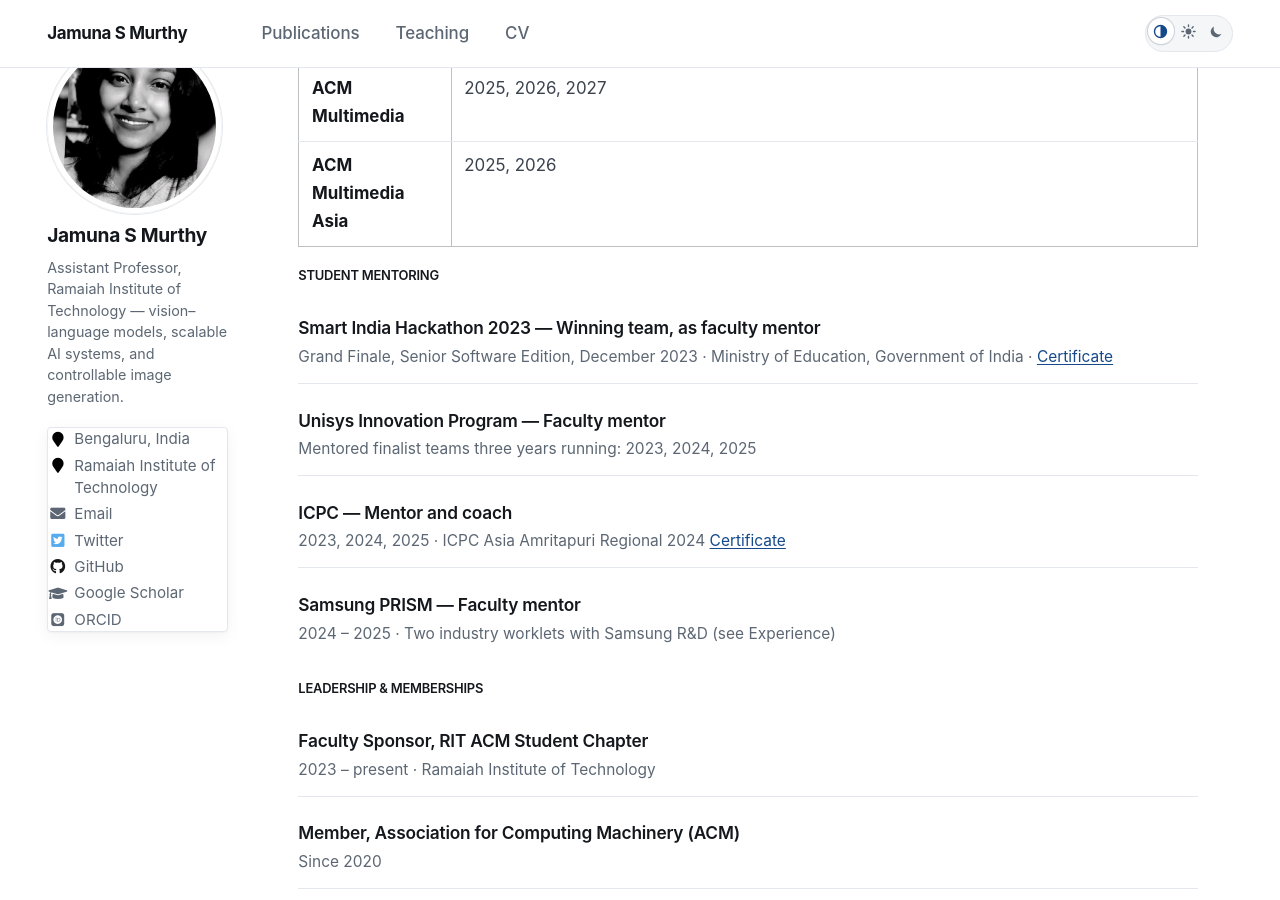
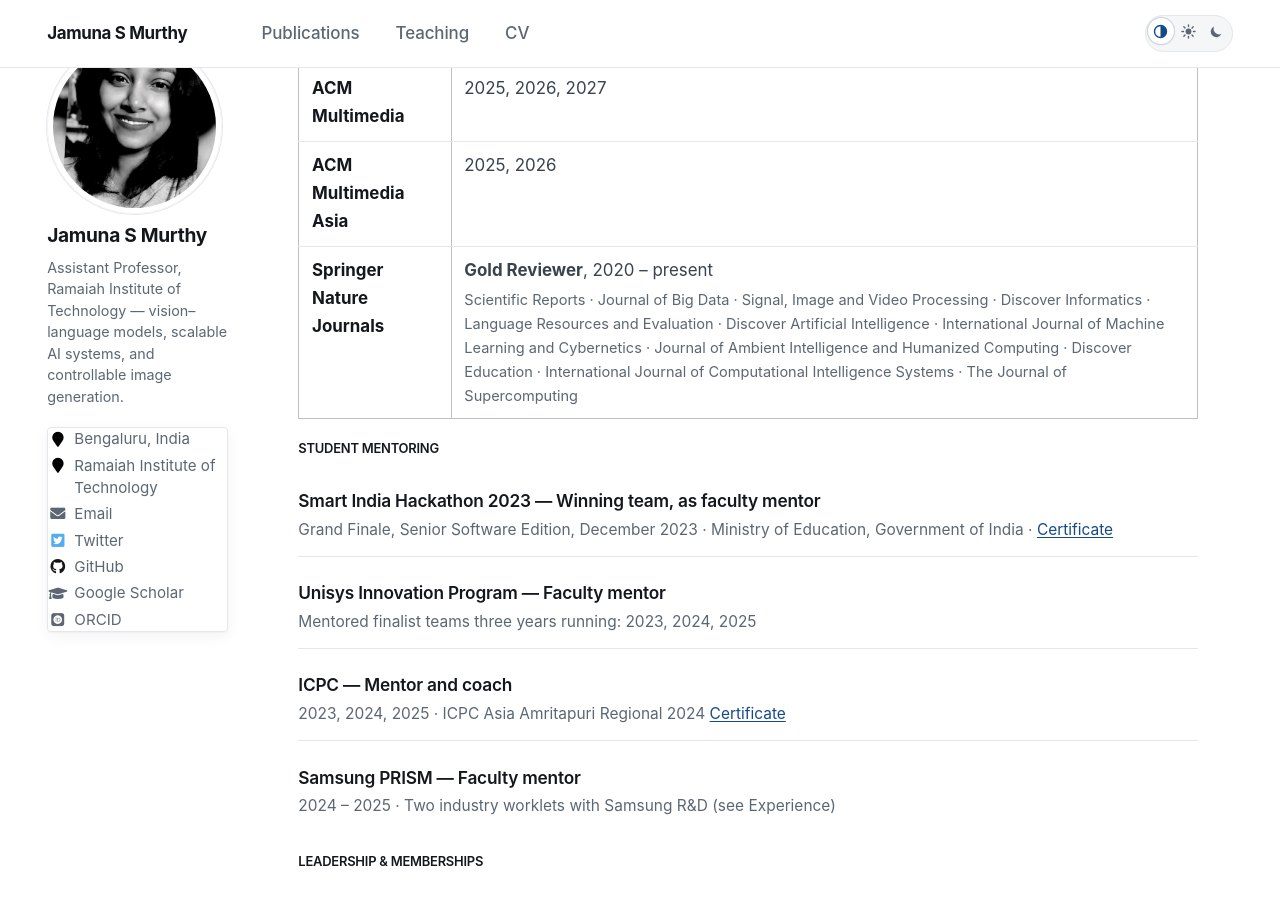
Before and after one commit to JamunaSMurthy/JamunaSMurthy.github.io, a Jekyll site: the page built from _pages/about.md, in a window 1280 px wide and 900 px high, scrolled down 6125 px. Built offline with Jekyll 4.4.1, drawn with Linux system fonts in a browser that asks for light colours; some web fonts are replaced.

Commit message:
Add Springer Nature Gold Reviewer journal service
Co-Authored-By: Claude Opus 5.5 <noreply@anthropic.com>

```diff
--- a/_pages/about.md
+++ b/_pages/about.md
@@ -369,6 +369,10 @@ I received my M.Tech. from Ramaiah Institute of Technology, where my thesis won
       <th scope="row">ACM Multimedia Asia</th>
       <td>2025, 2026</td>
     </tr>
+    <tr>
+      <th scope="row">Springer Nature Journals</th>
+      <td><strong>Gold Reviewer</strong>, 2020 – present<span class="ak-note">Scientific Reports · Journal of Big Data · Signal, Image and Video Processing · Discover Informatics · Language Resources and Evaluation · Discover Artificial Intelligence · International Journal of Machine Learning and Cybernetics · Journal of Ambient Intelligence and Humanized Computing · Discover Education · International Journal of Computational Intelligence Systems · The Journal of Supercomputing</span></td>
+    </tr>
   </tbody>
 </table>
 
```
Also changed, not shown: _pages/cv.md (+1 -0 lines), 1 other file.
